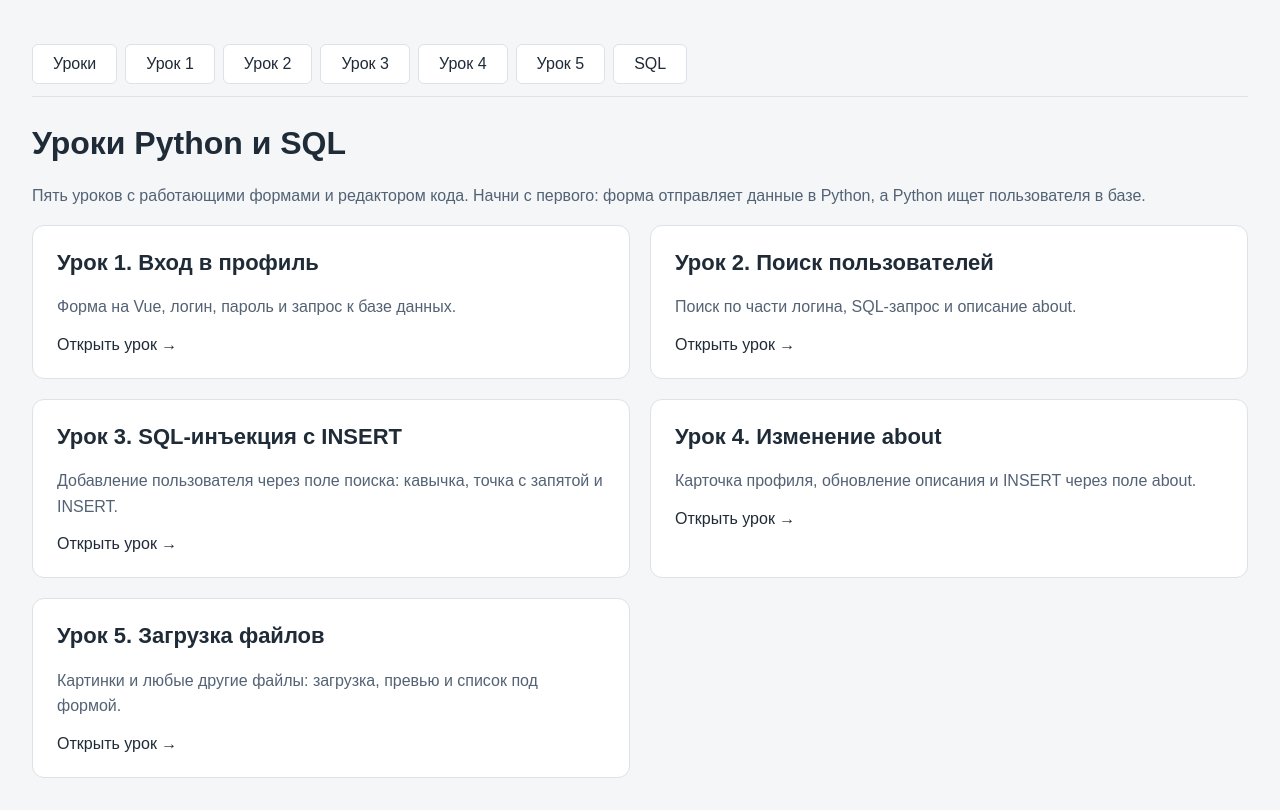
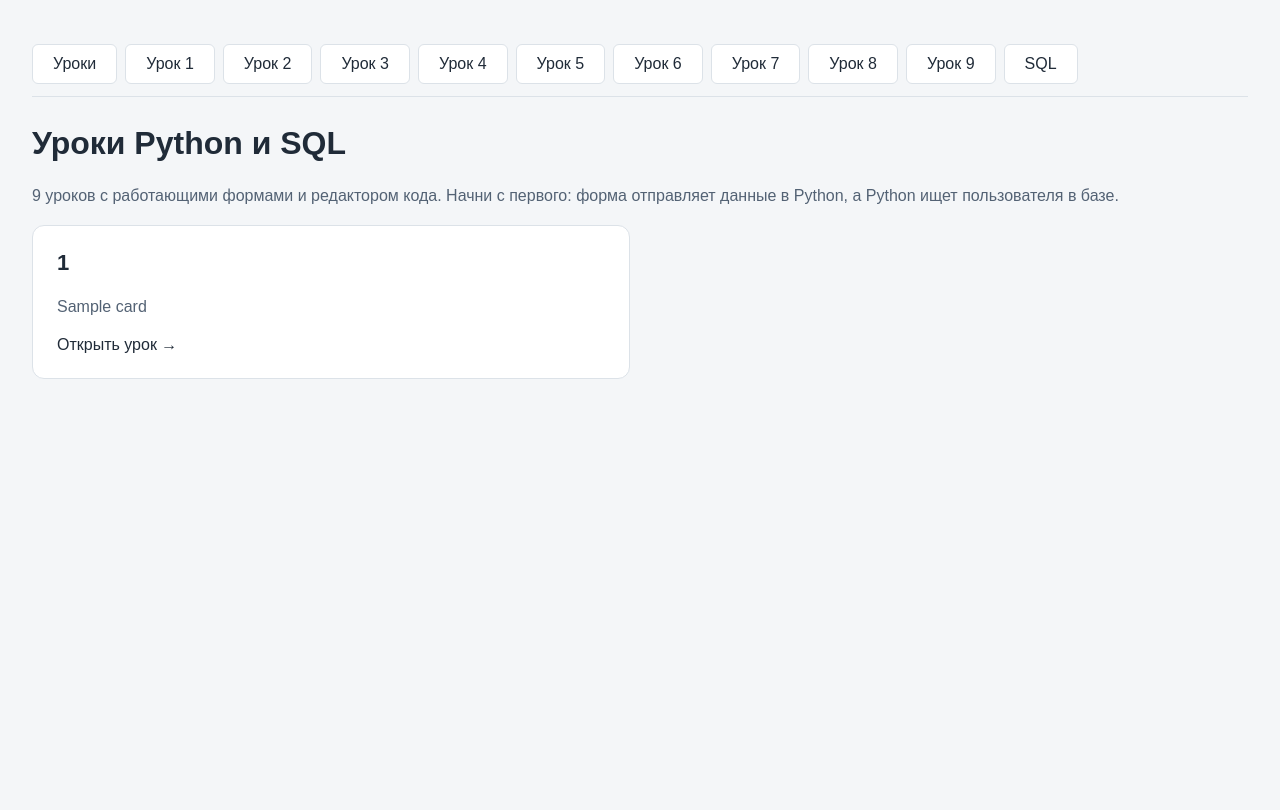
Before and after one commit to JekaSha/artem, a Flask app: template templates/lessons.html in a window 1280 px wide. After the commit the page ends 379 px from the top, so only its background shows below. Run offline with Flask 3, Linux system fonts and the light colour scheme; the template is opened without the code that fills it: most values are stand-ins (such as "Sample title", 1, 10 or a date in 2020).

Commit message:
Add lessons 6-9 on cookies, XSS, passwords and headers
- Lesson 6: login via cookie, show how a cookie can be faked
- Lesson 7: guestbook with stored XSS through v-html
- Lesson 8: plaintext passwords vs SHA-256 hash
- Lesson 9: request headers the browser sends
- Make lesson titles and menu data-driven via LESSONS

Co-Authored-By: Claude Opus 4.8 <noreply@anthropic.com>

```diff
--- a/app.py
+++ b/app.py
@@ -16,7 +16,30 @@ SOURCE_FILES = {
     3: {"python": "handlers/lesson3.py", "vue": "static/lesson3.js"},
     4: {"python": "handlers/lesson4.py", "vue": "static/lesson4.js"},
     5: {"python": "handlers/lesson5.py", "vue": "static/lesson5.js"},
+    6: {"python": "handlers/lesson6.py", "vue": "static/lesson6.js"},
+    7: {"python": "handlers/lesson7.py", "vue": "static/lesson7.js"},
+    8: {"python": "handlers/lesson8.py", "vue": "static/lesson8.js"},
+    9: {"python": "handlers/lesson9.py", "vue": "static/lesson9.js"},
 }
+
+# Заголовок и короткое описание каждого урока.
+LESSONS = {
+    1: ("Урок 1. Как работает вход в профиль", "Вводишь данные → Python ищет пользователя в базе → видишь имя, логин и описание."),
+    2: ("Урок 2. Поиск пользователей", "Вводишь часть логина → видишь SQL-запрос → получаешь имя и описание. LIKE '%art%' значит «логин содержит art»."),
+    3: ("Урок 3. SQL-инъекция с INSERT", "В поле поиска можно дописать SQL-команду INSERT и добавить пользователя."),
+    4: ("Урок 4. Профиль и SQL-инъекция через about", "Меняешь описание about → видишь карточку. В поле about можно встроить INSERT и добавить ещё один профиль."),
+    5: ("Урок 5. Загрузка файлов на сервер", "Отправляешь файлы в Python → видишь их под формой. Загруженный .py можно выполнить на сервере."),
+    6: ("Урок 6. Куки: как сайт помнит вход", "Входишь → сайт кладёт логин в куку. Куку можно подделать и войти чужим без пароля."),
+    7: ("Урок 7. Гостевая книга и XSS", "Оставляешь сообщение → его видят все. Через v-html чужой HTML и скрипт выполнятся у каждого."),
+    8: ("Урок 8. Пароли: открытый текст и хеш", "Смотрим пароли в базе и их хеши. Почему хранить 1234 открыто — плохо."),
+    9: ("Урок 9. Что браузер шлёт на сервер", "Каждый запрос несёт заголовки: какой браузер, какой язык, какие куки. Их видит сервер."),
+}
+
+
+# total — сколько всего уроков. Нужно в меню и навигации на всех страницах.
+@app.context_processor
+def inject_total():
+    return {"total": len(LESSONS)}
 
 # База — это файл users.db рядом с этим скриптом.
 with sqlite3.connect(DATABASE) as database:
@@ -50,6 +73,9 @@ with sqlite3.connect(DATABASE) as database:
         ],
     )
 
+    # Гостевая книга урока 7: одна строка — одно сообщение.
+    database.execute("CREATE TABLE IF NOT EXISTS messages (id INTEGER PRIMARY KEY, text TEXT NOT NULL)")
+
     # Таблица результатов игр. login показывает, чей это результат.
     database.execute("""
         CREATE TABLE IF NOT EXISTS scores (
@@ -77,13 +103,14 @@ with sqlite3.connect(DATABASE) as database:
 @app.get("/")
 @app.get("/lessons/<int:number>")
 def lesson(number=1):
+    title, hint = LESSONS[number]
     version = (PROJECT / SOURCE_FILES[number]["vue"]).stat().st_mtime_ns
-    return render_template("index.html", lesson_number=number, version=version)
+    return render_template("index.html", lesson_number=number, version=version, title=title, hint=hint)
 
 
 @app.get("/lessons")
 def lessons():
-    return render_template("lessons.html")
+    return render_template("lessons.html", cards=LESSONS)
 
 
 def run_sql(query):
@@ -141,6 +168,11 @@ def profile():
 @app.route("/files", methods=["GET", "POST"])
 def files():
     return call_handler(5)
+
+
+@app.route("/run/<int:number>", methods=["GET", "POST"])
+def run_lesson(number):
+    return call_handler(number)
 
 
 @app.get("/uploads/<filename>")
--- a/templates/index.html
+++ b/templates/index.html
@@ -159,44 +159,27 @@
 <body>
     <nav class="menu" aria-label="Главное меню">
         <a href="/lessons" {% if request.path == '/lessons' %}aria-current="page"{% endif %}>Уроки</a>
-        <a href="/lessons/1" {% if request.path in ['/', '/lessons/1'] %}aria-current="page"{% endif %}>Урок 1</a>
-        <a href="/lessons/2" {% if request.path == '/lessons/2' %}aria-current="page"{% endif %}>Урок 2</a>
-        <a href="/lessons/3" {% if request.path == '/lessons/3' %}aria-current="page"{% endif %}>Урок 3</a>
-        <a href="/lessons/4" {% if request.path == '/lessons/4' %}aria-current="page"{% endif %}>Урок 4</a>
-        <a href="/lessons/5" {% if request.path == '/lessons/5' %}aria-current="page"{% endif %}>Урок 5</a>
+        {% for n in range(1, total + 1) %}
+        <a href="/lessons/{{ n }}" {% if request.path == '/lessons/' ~ n or (n == 1 and request.path == '/') %}aria-current="page"{% endif %}>Урок {{ n }}</a>
+        {% endfor %}
         <a href="/sql" {% if request.path == '/sql' %}aria-current="page"{% endif %}>SQL</a>
     </nav>
 
     {% block content %}
-    <p class="hint">Урок {{ lesson_number }} из 5</p>
-    {% if lesson_number == 5 %}
-    <h1>Урок 5. Загрузка файлов на сервер</h1>
-    <p class="hint">Выбираешь файлы → отправляешь в Python → видишь всё загруженное под формой. Для картинок есть превью, остальные файлы можно скачать.</p>
-    {% elif lesson_number == 4 %}
-    <h1>Урок 4. Профиль и SQL-инъекция через about</h1>
-    <p class="hint">Выбираешь пользователя → меняешь описание about → видишь обновлённую карточку. В поле описания можно встроить INSERT и добавить ещё один профиль.</p>
-    {% elif lesson_number == 3 %}
-    <h1>Урок 3. SQL-инъекция с INSERT</h1>
-    <p class="hint">В поле поиска можно дописать SQL-команду INSERT и добавить пользователя. Это пример того, как введённый текст меняет смысл команды.</p>
-    {% elif lesson_number == 2 %}
-    <h1>Урок 2. Поиск пользователей</h1>
-    <p class="hint">Вводишь часть логина → видишь SQL-запрос → получаешь имя и описание найденного пользователя.</p>
-    <p class="hint">LIKE ищет похожий текст. Запись '%art%' означает: «логин содержит art». Поле about — описание пользователя.</p>
-    {% else %}
-    <h1>Урок 1. Как работает вход в профиль</h1>
-    <p class="hint">Вводишь данные → Python ищет пользователя в базе → видишь имя, логин и описание.</p>
-    {% endif %}
+    <p class="hint">Урок {{ lesson_number }} из {{ total }}</p>
+    <h1>{{ title }}</h1>
+    <p class="hint">{{ hint }}</p>
 
     <main class="columns">
         <section id="lesson-app"></section>
         {% include "editor.html" %}
     </main>
     <div class="lesson-navigation">
-        <a class="refresh" href="/lessons">Все 5 уроков</a>
+        <a class="refresh" href="/lessons">Все {{ total }} уроков</a>
         {% if lesson_number > 1 %}
         <a class="refresh" href="/lessons/{{ lesson_number - 1 }}">← Урок {{ lesson_number - 1 }}</a>
         {% endif %}
-        {% if lesson_number < 5 %}
+        {% if lesson_number < total %}
         <a class="refresh" href="/lessons/{{ lesson_number + 1 }}">Урок {{ lesson_number + 1 }} →</a>
         {% endif %}
     </div>
--- a/templates/lessons.html
+++ b/templates/lessons.html
@@ -3,33 +3,15 @@
 
 {% block content %}
 <h1>Уроки Python и SQL</h1>
-<p class="hint">Пять уроков с работающими формами и редактором кода. Начни с первого: форма отправляет данные в Python, а Python ищет пользователя в базе.</p>
+<p class="hint">{{ total }} уроков с работающими формами и редактором кода. Начни с первого: форма отправляет данные в Python, а Python ищет пользователя в базе.</p>
 <main class="lesson-list">
-    <a class="lesson-card" href="/lessons/1">
-        <h2>Урок 1. Вход в профиль</h2>
-        <p class="hint">Форма на Vue, логин, пароль и запрос к базе данных.</p>
+    {% for number, card in cards.items() %}
+    <a class="lesson-card" href="/lessons/{{ number }}">
+        <h2>{{ card[0] }}</h2>
+        <p class="hint">{{ card[1] }}</p>
         <p>Открыть урок →</p>
     </a>
-    <a class="lesson-card" href="/lessons/2">
-        <h2>Урок 2. Поиск пользователей</h2>
-        <p class="hint">Поиск по части логина, SQL-запрос и описание about.</p>
-        <p>Открыть урок →</p>
-    </a>
-    <a class="lesson-card" href="/lessons/3">
-        <h2>Урок 3. SQL-инъекция с INSERT</h2>
-        <p class="hint">Добавление пользователя через поле поиска: кавычка, точка с запятой и INSERT.</p>
-        <p>Открыть урок →</p>
-    </a>
-    <a class="lesson-card" href="/lessons/4">
-        <h2>Урок 4. Изменение about</h2>
-        <p class="hint">Карточка профиля, обновление описания и INSERT через поле about.</p>
-        <p>Открыть урок →</p>
-    </a>
-    <a class="lesson-card" href="/lessons/5">
-        <h2>Урок 5. Загрузка файлов</h2>
-        <p class="hint">Картинки и любые другие файлы: загрузка, превью и список под формой.</p>
-        <p>Открыть урок →</p>
-    </a>
+    {% endfor %}
 </main>
 {% endblock %}
 {% block scripts %}{% endblock %}
```
Also changed, not shown: handlers/lesson6.py (added, +31 -0 lines), handlers/lesson7.py (added, +17 -0 lines), handlers/lesson8.py (added, +15 -0 lines), handlers/lesson9.py (added, +7 -0 lines), static/lesson6.js (added, +47 -0 lines), static/lesson7.js (added, +45 -0 lines), static/lesson8.js (added, +33 -0 lines), static/lesson9.js (added, +37 -0 lines), users.db.
